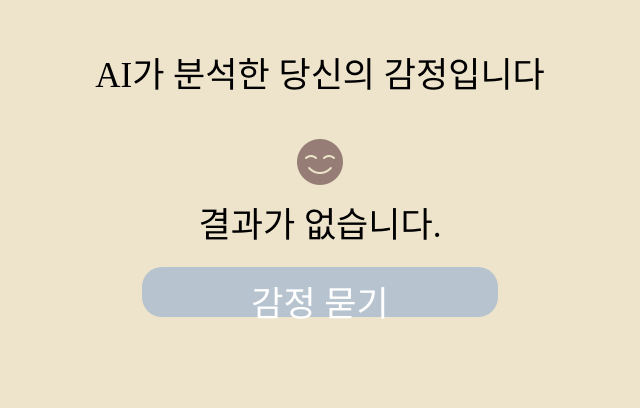
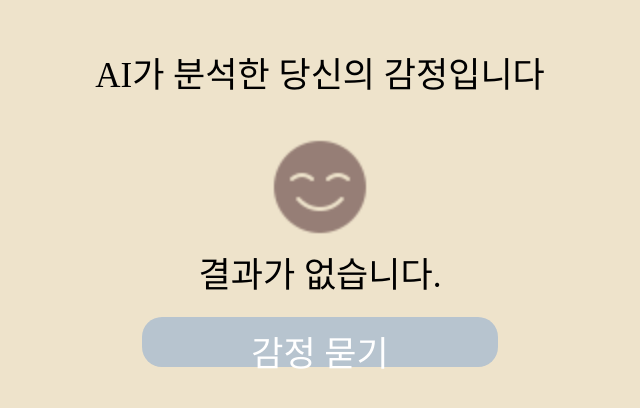
Before and after one commit to KoYujung/ASK_BURY, a website: page public/analyze.html in a window 1280 px wide. Shown: the whole page, without its empty margins (320-960 px from the left). Drawn offline with Linux system fonts and the light colour scheme; a web font is replaced by a local one.

Commit message:
img size

```diff
--- a/public/analyze.html
+++ b/public/analyze.html
@@ -8,7 +8,7 @@
 </head>
 <body id="analyzeBody">
     <div>AI가 분석한 당신의 감정입니다<br><br></div>
-    <img id = "emotionImage" src = "./img/default.png">
+    <img id = "emotionImage" src = "./img/default.png" width = "100">
     <div id="resultContainer"></div>
     <button id="saveButton">감정 묻기</button>
     <script>
```
